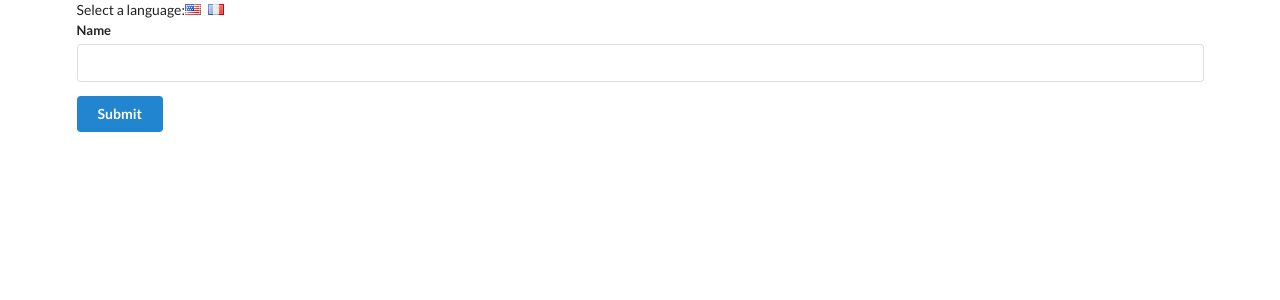
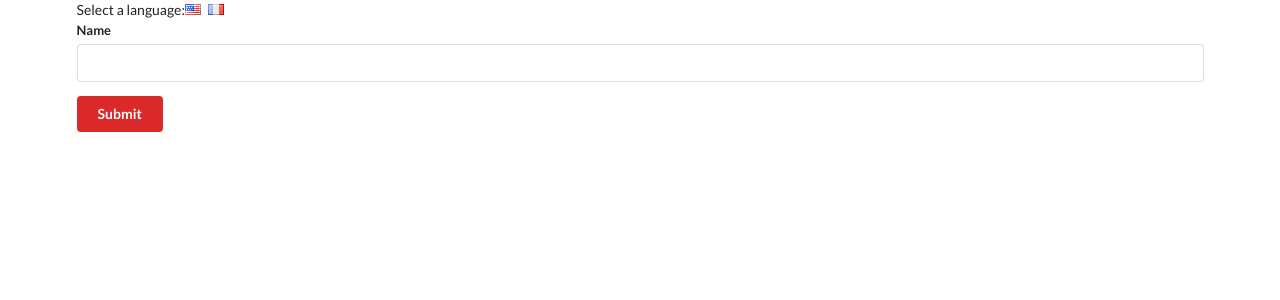
Before and after one commit to gskll/translate-react-context, a React (Create React App) app: page / in a window 1280 px wide. Shown: the top 300 px of the page. Built offline with nearby package versions, Linux system fonts and the light colour scheme.

Commit message:
feat: add color context to show multiple contexts

```diff
--- a/src/components/App.js
+++ b/src/components/App.js
@@ -2,6 +2,7 @@
 
 import UserCreate from "./UserCreate";
 import LanguageContext from "../contexts/LanguageContext";
+import ColorContext from "../contexts/ColorContext";
 
 class App extends React.Component {
   state = { language: "english" };
@@ -24,9 +25,11 @@
             onClick={() => this.onLanguageChange("dutch")}
           />
         </div>
-        <LanguageContext.Provider value={this.state.language}>
-          <UserCreate />
-        </LanguageContext.Provider>
+        <ColorContext.Provider value="red">
+          <LanguageContext.Provider value={this.state.language}>
+            <UserCreate />
+          </LanguageContext.Provider>
+        </ColorContext.Provider>
       </div>
     );
   }
--- a/src/components/Button.js
+++ b/src/components/Button.js
@@ -1,18 +1,24 @@
 import React from "react";
 
 import LanguageContext from "../contexts/LanguageContext";
+import ColorContext from "../contexts/ColorContext";
 
 class Button extends React.Component {
   renderButtonText = (value) => {
     return value === "english" ? "Submit" : "Envoyer";
   };
+
   render() {
     return (
-      <button className="ui button primary">
-        <LanguageContext.Consumer>
-          {(v) => this.renderButtonText(v)}
-        </LanguageContext.Consumer>
-      </button>
+      <ColorContext.Consumer>
+        {(color) => (
+          <button className={`ui button ${color}`}>
+            <LanguageContext.Consumer>
+              {(v) => this.renderButtonText(v)}
+            </LanguageContext.Consumer>
+          </button>
+        )}
+      </ColorContext.Consumer>
     );
   }
 }
--- /dev/null
+++ b/src/contexts/ColorContext.js
@@ -0,0 +1,3 @@
+import React from "react";
+
+export default React.createContext();
```
